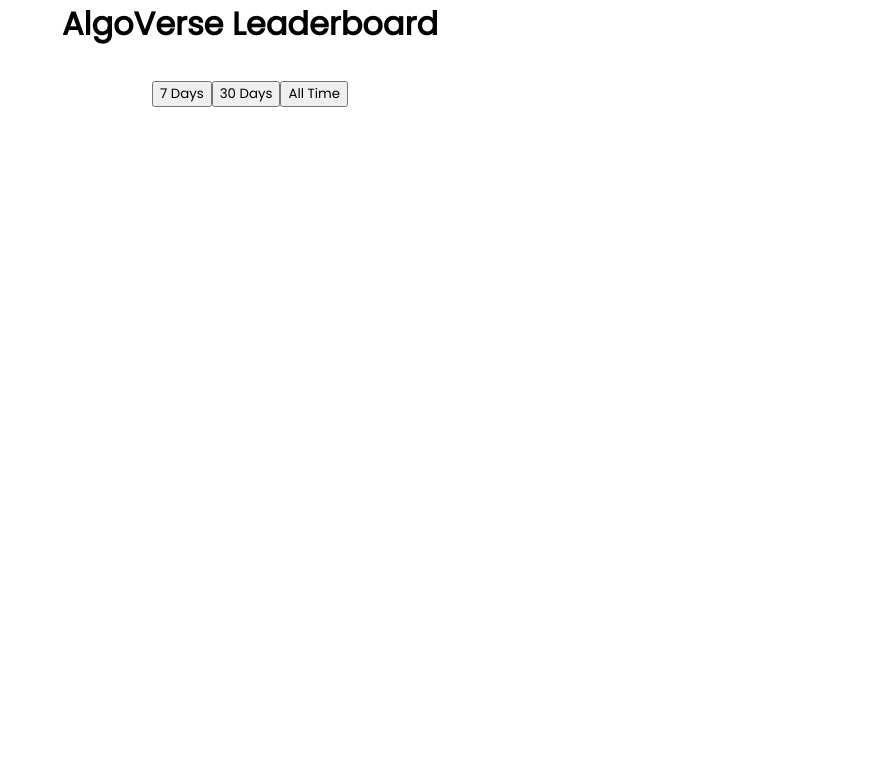
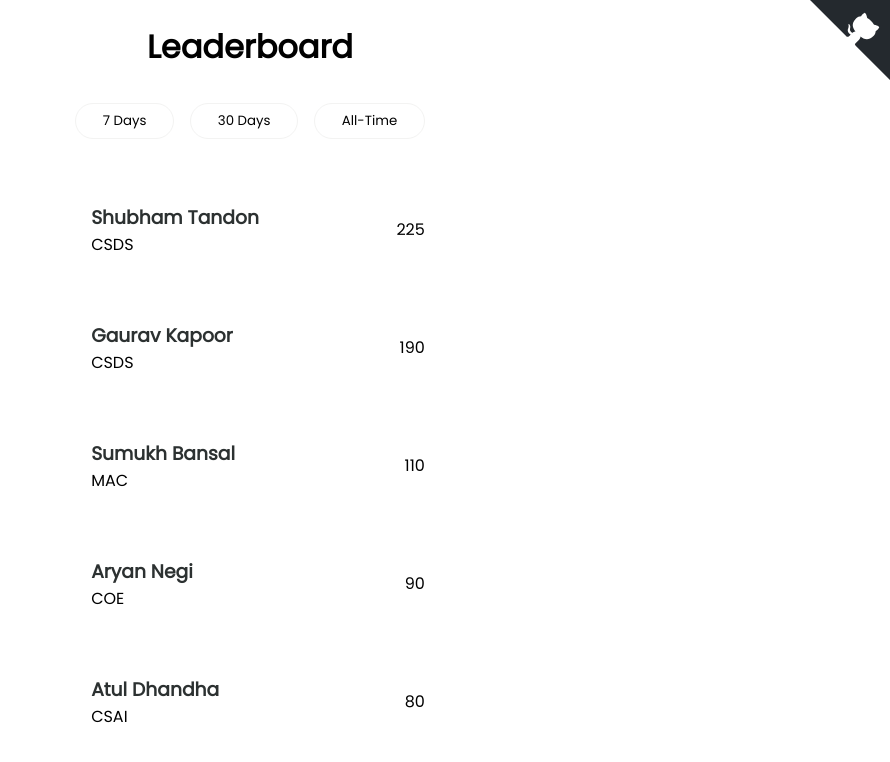
Before and after one commit to behldevansh/IEEE_Algoverse, a React (Create React App) app: page / in a window 1280 px wide. Shown: the top 762 px of the page, without its empty margins (390-1280 px from the left). Built offline with nearby package versions, Linux system fonts and the light colour scheme.

Commit message:
photos remaining

```diff
--- a/public/index.html
+++ b/public/index.html
@@ -24,7 +24,7 @@
       work correctly both with client-side routing and a non-root public URL.
       Learn how to configure a non-root public URL by running `npm run build`.
     -->
-    <title>React App</title>
+    <title>AlgoVerse</title>
   </head>
   <body>
     <noscript>You need to enable JavaScript to run this app.</noscript>
--- a/src/App.js
+++ b/src/App.js
@@ -1,13 +1,16 @@
-import logo from './logo.svg';
-import './App.css';
 import Board from './components/board';
 import './components/style.css';
+import GithubCorner from './components/GithubCorner';
 
 function App() {
   return (
-    <div className="App">
-      <Board></Board>
+    <>
+    <GithubCorner url='https://github.com/behldevansh/IEEE_Algoverse'/>
+
+    <div className="App" id='main'>
+        <Board></Board>
     </div>
+    </>
   );
 }
 
--- /dev/null
+++ b/src/components/GithubCorner/index.css
@@ -0,0 +1,38 @@
+.github-corner svg {
+    position: absolute;
+    top: 0;
+    border: 0;
+    right: 0;
+    z-index: 9999999;
+  }
+
+  .github-corner .octo-arm {
+    transform-origin: 130px 106px;
+  }
+
+  .github-corner:hover .octo-arm {
+    animation: octocat-wave 560ms ease-in-out;
+  }
+  @keyframes octocat-wave {
+    0%,
+    100% {
+      transform: rotate(0);
+    }
+    20%,
+    60% {
+      transform: rotate(-25deg);
+    }
+    40%,
+    80% {
+      transform: rotate(10deg);
+    }
+  }
+
+  @media (max-width: 500px) {
+    .github-corner:hover .octo-arm {
+      animation: none;
+    }
+    .github-corner .octo-arm {
+      animation: octocat-wave 560ms ease-in-out;
+    }
+  }
--- /dev/null
+++ b/src/components/GithubCorner/index.jsx
@@ -0,0 +1,39 @@
+import React from 'react'
+import './index.css'
+
+const GithubCorner = ({
+  url = 'https://github.com/behldevansh',
+  fill = '#24292e',
+  color = '#fff',
+}) => {
+  return (
+    <a
+      href={url}
+      target='_blank'
+      rel='noreferrer noopener'
+      className='github-corner'
+      aria-label='View source on GitHub'>
+      <svg
+        width='80'
+        height='80'
+        viewBox='0 0 250 250'
+        style={{
+          fill,
+          color,
+        }}
+        aria-hidden='true'>
+        <path d='M0,0 L115,115 L130,115 L142,142 L250,250 L250,0 Z'></path>
+        <path
+          d='M128.3,109.0 C113.8,99.7 119.0,89.6 119.0,89.6 C122.0,82.7 120.5,78.6 120.5,78.6 C119.2,72.0 123.4,76.3 123.4,76.3 C127.3,80.9 125.5,87.3 125.5,87.3 C122.9,97.6 130.6,101.9 134.4,103.2'
+          fill='currentColor'
+          className='octo-arm'></path>
+        <path
+          d='M115.0,115.0 C114.9,115.1 118.7,116.5 119.8,115.4 L133.7,101.6 C136.9,99.2 139.9,98.4 142.2,98.6 C133.8,88.0 127.5,74.4 143.8,58.0 C148.5,53.4 154.0,51.2 159.7,51.0 C160.3,49.4 163.2,43.6 171.4,40.1 C171.4,40.1 176.1,42.5 178.8,56.2 C183.1,58.6 187.2,61.8 190.9,65.4 C194.5,69.0 197.7,73.2 200.1,77.6 C213.8,80.2 216.3,84.9 216.3,84.9 C212.7,93.1 206.9,96.0 205.4,96.6 C205.1,102.4 203.0,107.8 198.3,112.5 C181.9,128.9 168.3,122.5 157.7,114.1 C157.9,116.9 156.7,120.9 152.7,124.9 L141.0,136.5 C139.8,137.7 141.6,141.9 141.8,141.8 Z'
+          fill='currentColor'
+          className='octo-body'></path>
+      </svg>
+    </a>
+  )
+}
+
+export default GithubCorner
--- a/src/components/board.js
+++ b/src/components/board.js
@@ -1,24 +1,52 @@
-import React from 'react'
+import React, { useState } from 'react'
+import Profiles from './profiles';
+import { Leaderboard } from './database';
 
-const Board = () => {
+export default function Board() {
+
+    const [period, setPeriod] = useState(0);
+
   const handleClick = (e) => {
-    console.log(e.target)
+
+    setPeriod(e.target.dataset.id)
   }
 
+  return (
+    <div className="board">
+        <h1 className='leaderboard'>Leaderboard</h1>
 
-  return (
-    <div className='board'>
-      <h1 className='leaderboard'>AlgoVerse Leaderboard</h1>
+        <div className="duration">
+            <button onClick={handleClick} data-id='7'>7 Days</button>
+            <button onClick={handleClick} data-id='30'>30 Days</button>
+            <button onClick={handleClick} data-id='0'>All-Time</button>
+        </div>
 
-      <div className='duratiom'>
-      <button onClick={handleClick} data-id="7" >7 Days</button>
-      <button data-id="30">30 Days</button>
-      <button data-id="0">All Time</button>
-
-      </div>
+        <Profiles Leaderboard={between(Leaderboard, period)}></Profiles>
 
     </div>
   )
 }
 
-export default Board
+
+
+function between(data, between){
+    const today = new Date();
+    const previous = new Date(today);
+    previous.setDate(previous.getDate() - (between + 1));
+
+    let filter = data.filter(val => {
+        let userDate = new Date(val.dt);
+        if (between == 0) return val;
+        return previous <= userDate && today >= userDate;
+    })
+
+    // sort with asending order
+    return filter.sort((a, b) => {
+        if ( a.score === b.score){
+            return b.score - a.score;
+        } else{
+            return b.score - a.score;
+        }
+    })
+
+}
--- /dev/null
+++ b/src/components/database.js
@@ -0,0 +1,38 @@
+export const Leaderboard = [
+    {
+        name: "Shubham Tandon",
+        branch: "CSDS",
+        score : 225,
+        img: "https://images.unsplash.com/photo-1494790108377-be9c29b29330?ixlib=rb-1.2.1&ixid=eyJhcHBfaWQiOjEyMDd9&auto=format&fit=facearea&facepad=4&w=256&h=256&q=60",
+        dt: "2024-02-31"
+    },
+    {
+        name: "Gaurav Kapoor",
+        branch: "CSDS",
+        score : 190,
+        img: "https://images.unsplash.com/photo-1500648767791-00dcc994a43e?ixlib=rb-1.2.1&ixid=MnwxMjA3fDB8MHxwaG90by1wYWdlfHx8fGVufDB8fHx8&auto=format&fit=facearea&facepad=4&w=256&h=256&q=60",
+        dt: "2024-01-01"
+    },
+    {
+        name: "Sumukh Bansal",
+        branch: "MAC",
+        score : 110,
+        img: "https://images.unsplash.com/photo-1534528741775-53994a69daeb?ixlib=rb-1.2.1&ixid=MnwxMjA3fDB8MHxwaG90by1wYWdlfHx8fGVufDB8fHx8&auto=format&fit=facearea&facepad=4&w=256&h=256&q=60",
+        dt: "2021-08-17"
+    },
+    {
+        name: "Aryan Negi",
+        branch: "COE",
+        score : 90,
+        img: "https://images.unsplash.com/photo-1570295999919-56ceb5ecca61?ixlib=rb-1.2.1&ixid=MnwxMjA3fDB8MHxwaG90by1wYWdlfHx8fGVufDB8fHx8&auto=format&fit=facearea&facepad=4&w=256&h=256&q=60",
+        dt: "2021-10-23"
+    },
+    {
+        name: "Atul Dhandha",
+        branch: "CSAI",
+        score : 80,
+        img: "https://images.unsplash.com/photo-1507003211169-0a1dd7228f2d?ixlib=rb-1.2.1&ixid=MnwxMjA3fDB8MHxwaG90by1wYWdlfHx8fGVufDB8fHx8&auto=format&fit=facearea&facepad=4&w=256&h=256&q=60",
+        dt: "2022-01-22"
+    }
+
+]
--- a/src/components/profiles.js
+++ b/src/components/profiles.js
@@ -0,0 +1,37 @@
+import React from 'react'
+
+export default function profiles({ Leaderboard }) {
+  return (
+        <div id="profile">
+            {Item(Leaderboard)}
+        </div>
+  )
+}
+
+function Item(data){
+    return (
+
+        <>
+            {
+                data.map((value, index) => (
+                    <div className="flex" key={index}>
+                        <div className="item">
+                            {/* <img src={value.img} alt="" /> */}
+
+                            <div className="info">
+                                <h3 className='name text-dark'>{value.name}</h3>
+                                <span>{value.branch}</span>
+                            </div>
+                        </div>
+                        <div className="item">
+                            <span>{value.score}</span>
+                        </div>
+                    </div>
+                    )
+                )
+            }
+        </>
+
+
+    )
+}
```
Also changed, not shown: src/index.js (+4 -4 lines), public/images/Gaurav_Kapoor_CSDS.png (added), public/images/Shubham_Tandon_CSDS.jpg (added), src/App.css (line endings or trailing spaces).
